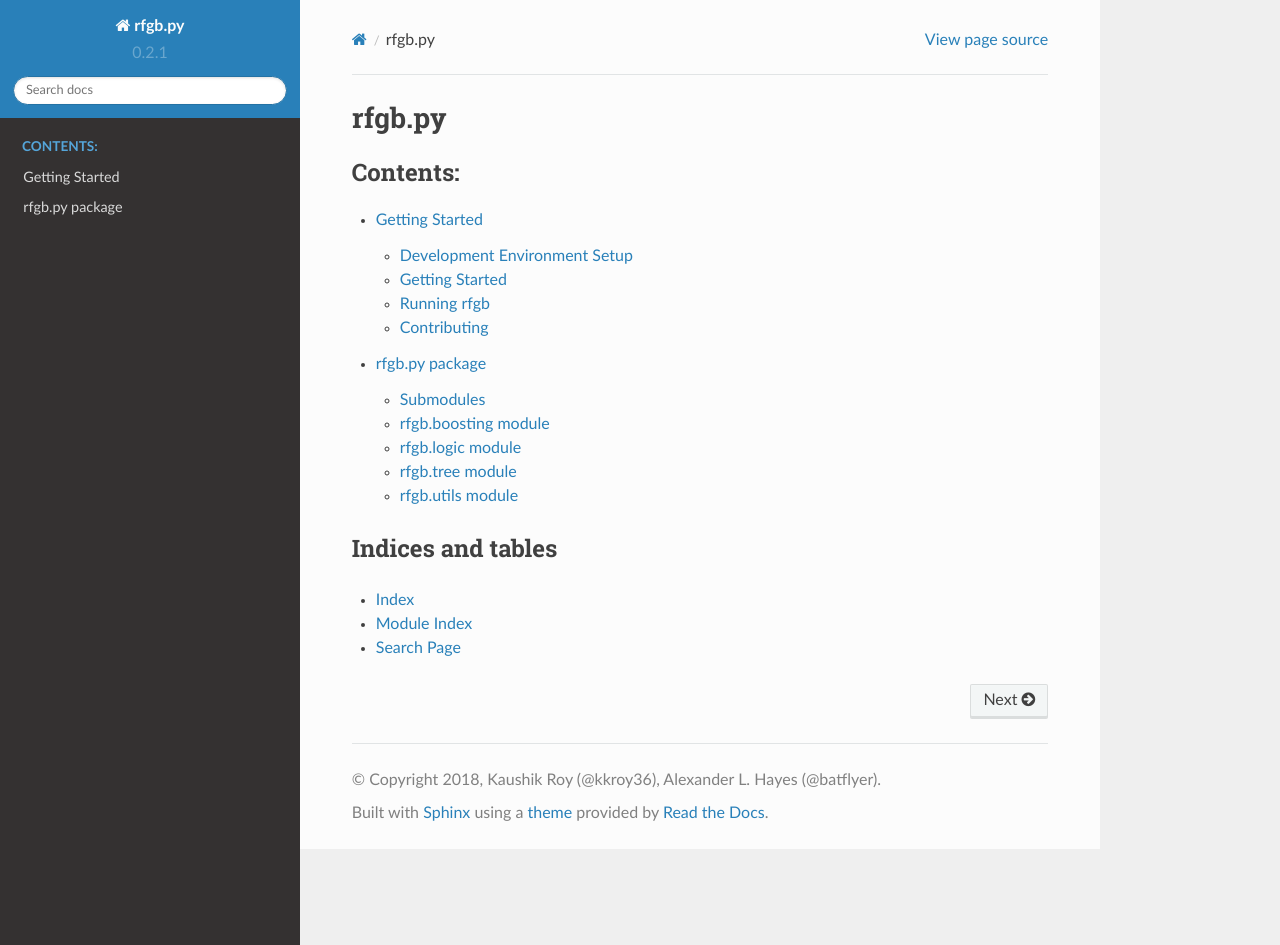
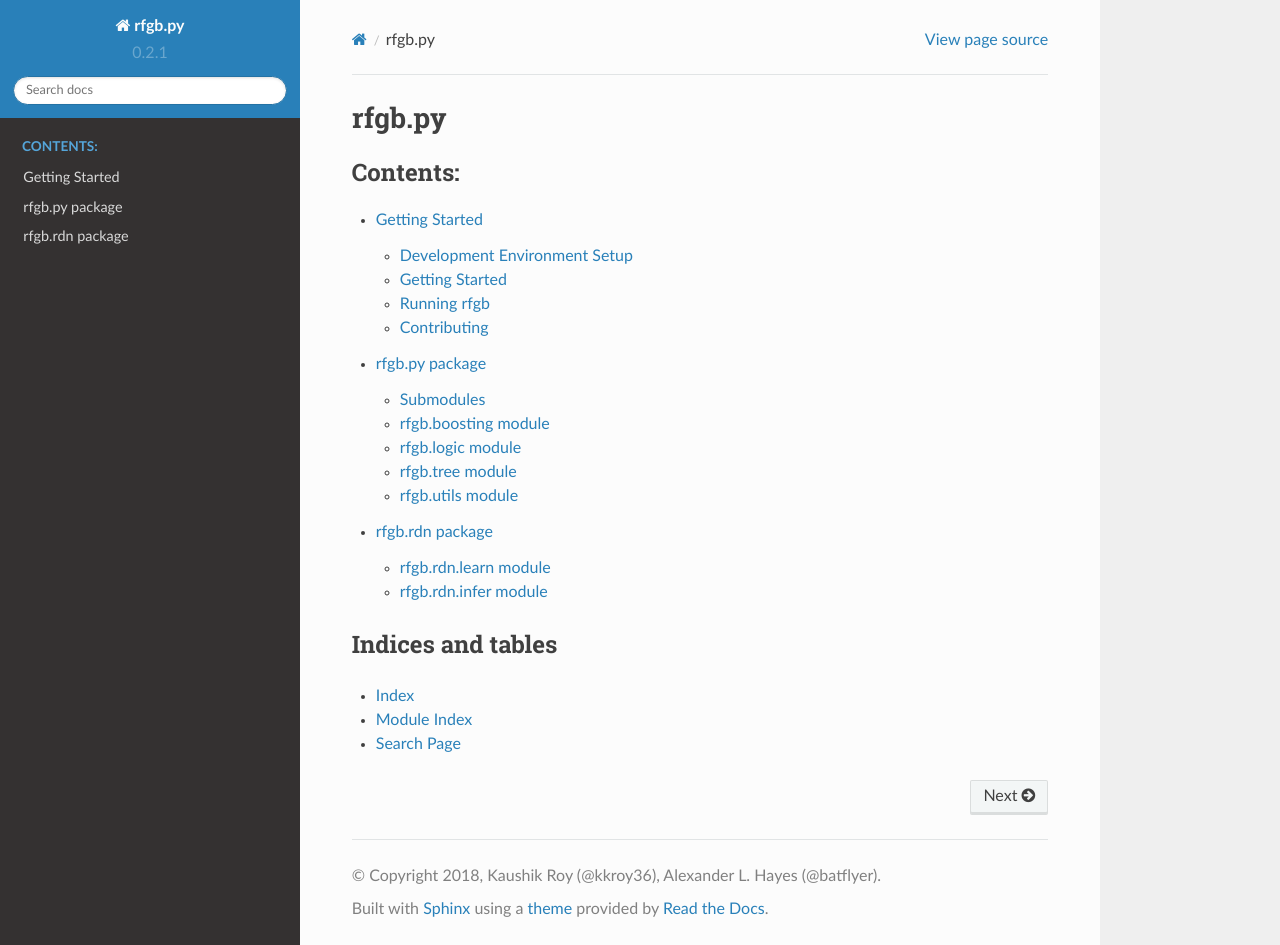
Before and after one commit to hayesall/rfgb, a Sphinx documentation site: the page built from docs/source/index.rst, in a window 1280 px wide and 945 px high. Built offline with Sphinx 7.4.7 and the Read the Docs theme 2.0.0, drawn with Linux system fonts in a browser that asks for light colours.

Commit message:
Adding rfgb.rdn package and submodule docs.

```diff
--- a/docs/source/index.rst
+++ b/docs/source/index.rst
@@ -14,6 +14,7 @@ rfgb.py
 
    getting_started*
    rfgb
+   rfgb.rdn
 
 Indices and tables
 ==================
--- /dev/null
+++ b/docs/source/rfgb.rdn.rst
@@ -0,0 +1,20 @@
+rfgb.rdn package
+================
+
+.. automodule:: rfgb.rdn
+
+rfgb\.rdn\.learn module
+-----------------------
+
+.. automodule:: rfgb.rdn.learn
+    :members:
+    :undoc-members:
+    :show-inheritance:
+
+rfgb\.rdn\.infer module
+-----------------------
+
+.. automodule:: rfgb.rdn.infer
+    :members:
+    :undoc-members:
+    :show-inheritance:
```
Also changed, not shown: docs/source/rfgb.rst (line endings or trailing spaces).
